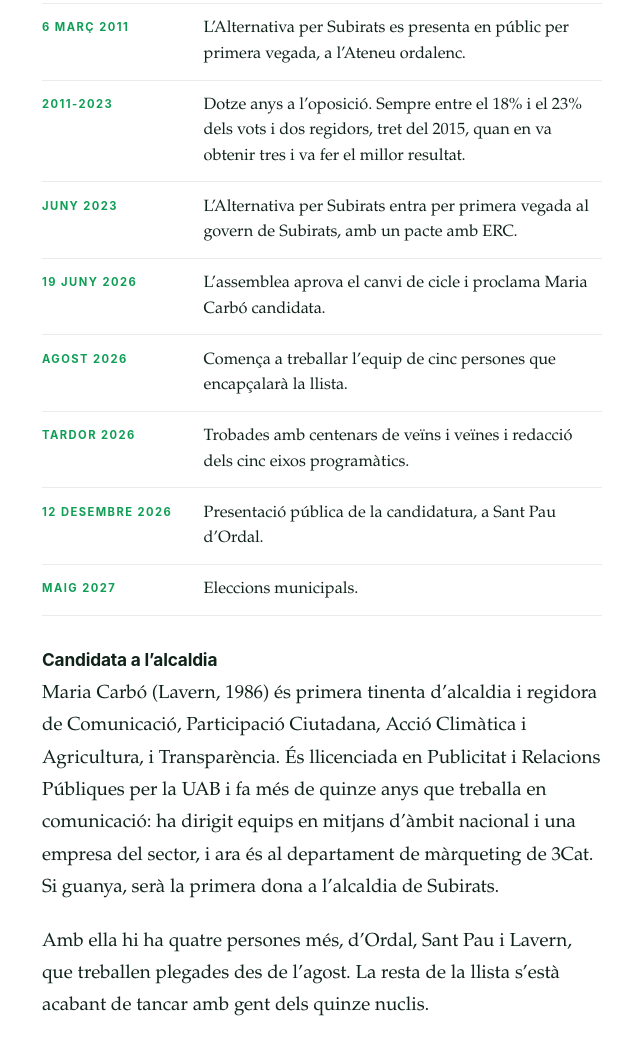
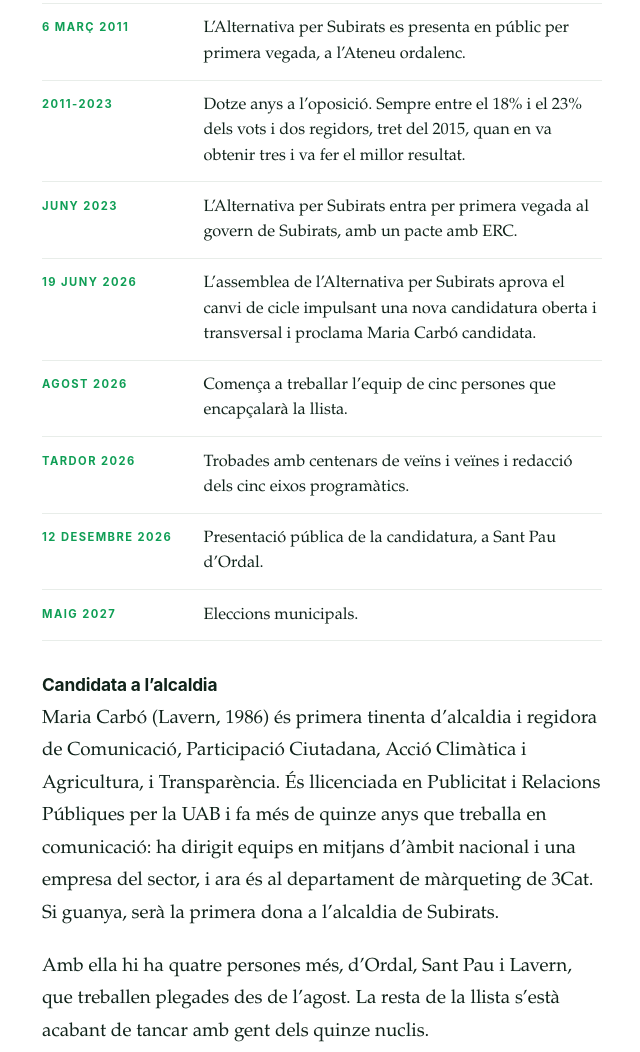
Before and after one commit to jsalvia/subirats-web, a plain HTML site: page qui-som.html in a window 1280 px wide. Shown: the part 1332-2384 px from the top of the page, without its empty margins (318-958 px from the left). Drawn offline with Linux system fonts and the light colour scheme.

Commit message:
Cronologia: fita del juny de 2026 mes explicita

```diff
--- a/qui-som.html
+++ b/qui-som.html
@@ -70,7 +70,7 @@
     </li>
     <li>
       <span class="fites__data">19 juny 2026</span>
-      <span class="fites__fet">L’assemblea aprova el canvi de cicle i proclama Maria Carbó candidata.</span>
+      <span class="fites__fet">L’assemblea de l’Alternativa per Subirats aprova el canvi de cicle impulsant una nova candidatura oberta i transversal i proclama Maria Carbó candidata.</span>
     </li>
     <li>
       <span class="fites__data">Agost 2026</span>
```
